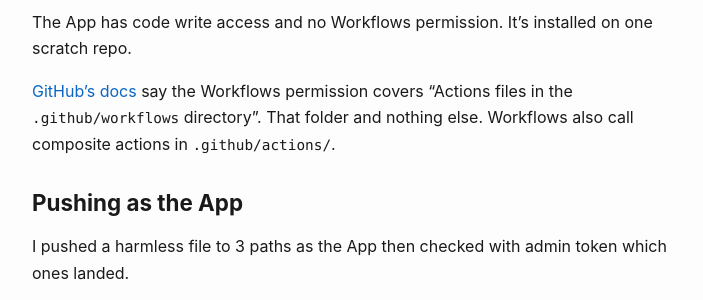
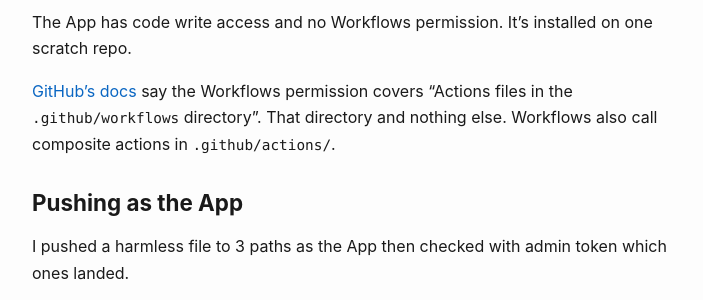
Before and after one commit to sarataha/sarataha.github.io, a Jekyll site: the page built from _posts/2026-11-14-changing-ci-without-the-workflows-permission.md, in a window 1280 px wide and 900 px high. Shown: the part 395-695 px from the top of the window, without its empty margins (288-991 px from the left). Built offline with Jekyll 4.4.1, drawn with Linux system fonts in a browser that asks for light colours; some of the changed text lies outside the part shown.

Commit message:
Say directory not folder

```diff
--- a/_posts/2026-11-14-changing-ci-without-the-workflows-permission.md
+++ b/_posts/2026-11-14-changing-ci-without-the-workflows-permission.md
@@ -11,7 +11,7 @@ A GitHub App installed without the Workflows permission can't push to `.github/w
 
 The App has code write access and no Workflows permission. It's installed on one scratch repo.
 
-[GitHub's docs](https://docs.github.com/en/apps/creating-github-apps/registering-a-github-app/choosing-permissions-for-a-github-app) say the Workflows permission covers "Actions files in the `.github/workflows` directory". That folder and nothing else. Workflows also call composite actions in `.github/actions/`.
+[GitHub's docs](https://docs.github.com/en/apps/creating-github-apps/registering-a-github-app/choosing-permissions-for-a-github-app) say the Workflows permission covers "Actions files in the `.github/workflows` directory". That directory and nothing else. Workflows also call composite actions in `.github/actions/`.
 
 ## Pushing as the App
 
@@ -55,7 +55,7 @@ Whatever that job can reach, the App's code can reach: its token, anything the w
 
 ## Background
 
-OWASP calls this [indirect poisoned pipeline execution](https://owasp.org/www-project-top-10-ci-cd-security-risks/CICD-SEC-04-Poisoned-Pipeline-Execution): changing files the pipeline calls. Any script or Makefile works the same way. `.github/actions` isn't special either it's just the folder [the docs recommend](https://docs.github.com/en/actions/tutorials/create-actions/create-a-composite-action) for organisation. A composite action can live anywhere in the repo. What I'd missed is that the Workflows permission doesn't touch it. I didn't report it to GitHub, since the permission does what the docs say.
+OWASP calls this [indirect poisoned pipeline execution](https://owasp.org/www-project-top-10-ci-cd-security-risks/CICD-SEC-04-Poisoned-Pipeline-Execution): changing files the pipeline calls. Any script or Makefile works the same way. `.github/actions` isn't special either it's just the directory [the docs recommend](https://docs.github.com/en/actions/tutorials/create-actions/create-a-composite-action) for organisation. A composite action can live anywhere in the repo. What I'd missed is that the Workflows permission doesn't touch it. I didn't report it to GitHub, since the permission does what the docs say.
 
 What I do now: treat code write access as "can run code in CI" and keep jobs with real credentials waiting for a person on agent branches.
 
```
